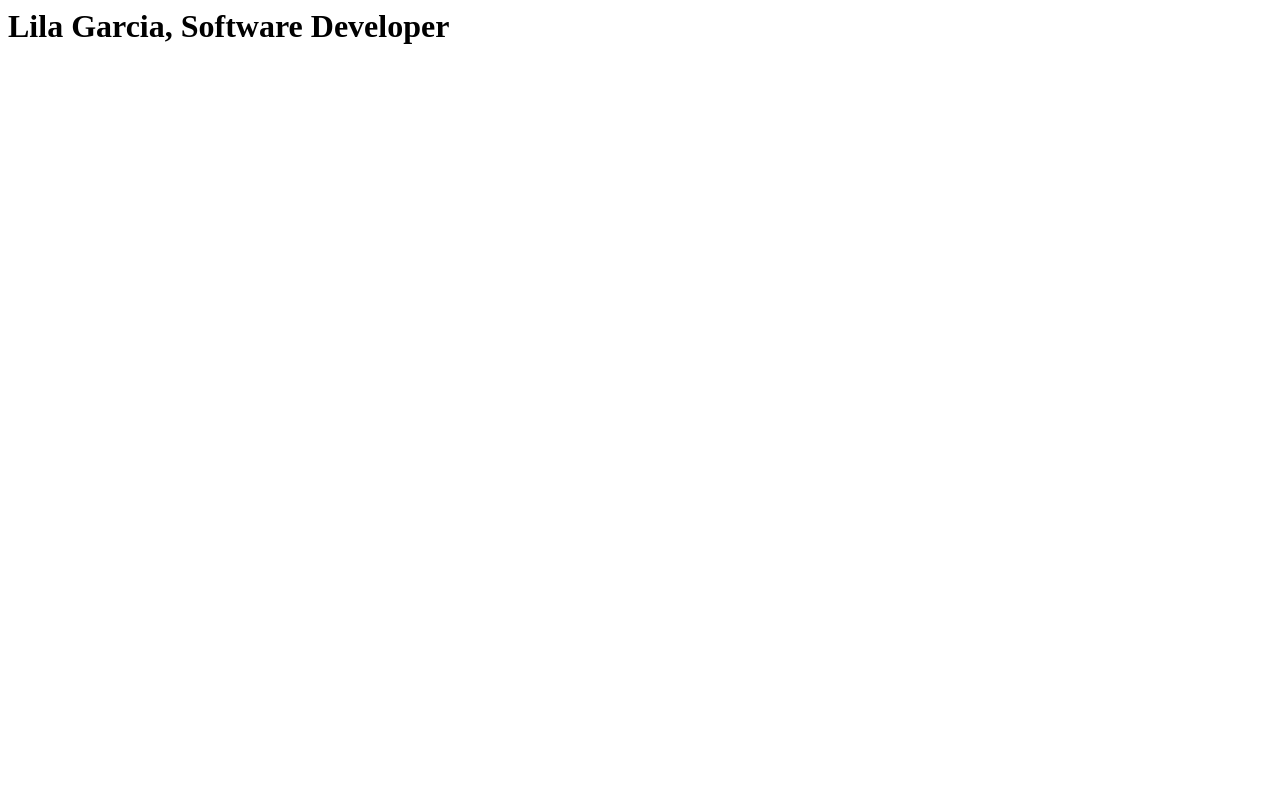
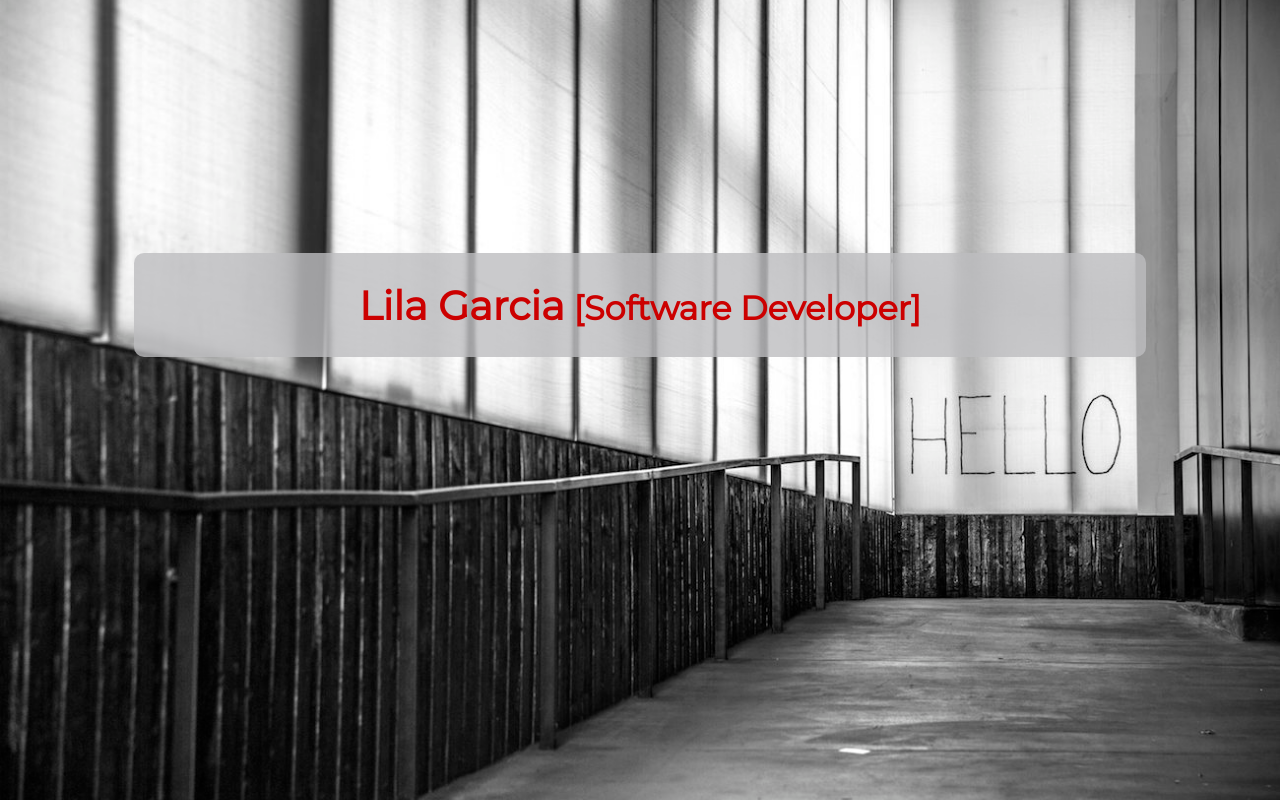
Before and after one commit to lilagrc/lilagrc.github.io, a plain HTML site: page index.html in a window 1280 px wide. Drawn offline with Linux system fonts and the light colour scheme.

Commit message:
Add backgroundund image and title

```diff
--- a/index.html
+++ b/index.html
@@ -2,8 +2,13 @@
   <head>
     <title></title>
     <link rel="stylesheet" type="text/css" href="styles.css">
+<link href='https://fonts.googleapis.com/css?family=Montserrat' rel='stylesheet' type='text/css'>
   </head>
+
   <body>
-  <h1>Lila Garcia, Software Developer</h1>
+      <div class="title">
+        <h1>Lila Garcia<small> [Software Developer]</small></h1>
+      </div>
   </body>
+
 </html>
--- a/styles.css
+++ b/styles.css
@@ -1,3 +1,24 @@
 html {
-  background-image: url("lake_mountains.jpg");
+  background: url("images/hello.jpg") no-repeat center center fixed;
+  background-size: cover;
 }
+
+.title {
+  color: rgb(204, 0, 0);
+  background-color: rgba(189, 189, 192, .8);
+  margin-right: 0;
+  margin-left: 0;
+  margin-top: 20%;
+  margin-right: 10%;
+  margin-left: 10%;
+  padding-top: 1px;
+  padding-bottom: 1px;
+  border-radius: 10px;
+
+}
+
+.title h1 {
+  text-align: center;
+  font-family: 'Montserrat', sans-serif;
+  font-size: 40px;
+}
```
Also changed, not shown: images/green_path.jpeg (added), images/hello.jpg (added), images/lake_mountians.jpeg (added), lake_mountians.jpeg (added), lake_mountians.jpg (deleted), 3 other files. Lines whose indentation alone changed are shown as unchanged.
